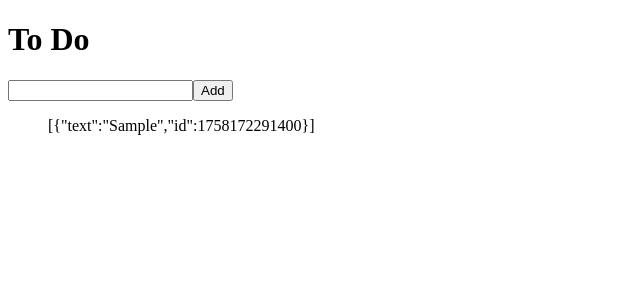
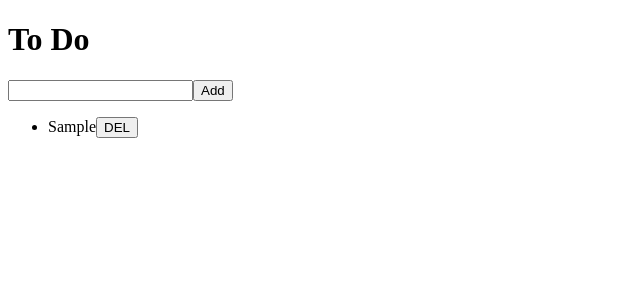
Before and after one commit to ddo0ii/vanila-redux, a React (Create React App) app: page /#/ in a window 1280 px wide. Both pictures are taken after typing "Sample" into the empty fields and a click on the button "Add". Shown: the top 300 px of the page, without its empty margins (0-640 px from the left). Built offline with nearby package versions, Linux system fonts and the light colour scheme.

Commit message:
feat: 3.4 Deleting To Do

```diff
--- a/src/routes/Home.js
+++ b/src/routes/Home.js
@@ -1,6 +1,7 @@
 import React, { useState } from "react";
 import { connect } from "react-redux";
 import { actionCreators } from "../store";
+import ToDo from "../routes/ToDo";
 
 const Home = ({ toDos, addToDo }) => {
   const [text, setText] = useState("")
@@ -21,7 +22,7 @@
       <button>Add</button>
     </form>
     <ul>
-      {JSON.stringify(toDos)}
+      {toDos.map(toDo => <ToDo {...toDo} key={toDo.id}/>)}
     </ul>
   </>
 }
--- /dev/null
+++ b/src/routes/ToDo.js
@@ -0,0 +1,20 @@
+import React from "react";
+import { connect } from "react-redux";
+import { actionCreators } from "../store";
+
+const ToDo = ({ text, onBtnClick }) => {
+  return (
+    <li>
+      {text}
+      <button onClick={onBtnClick}>DEL</button>
+    </li>
+  )
+}
+
+function mapDispatchToProps(dispatch, ownProps) {
+  return {
+    onBtnClick: () => dispatch(actionCreators.deleteToDo(parseInt(ownProps.id)))
+  }
+}
+
+export default connect(null, mapDispatchToProps)(ToDo);
--- a/src/store.js
+++ b/src/store.js
@@ -8,7 +8,7 @@
 }
 
 const deleteToDo = id => {
-  return { type: DELETE, id }
+  return { type: DELETE, id: parseInt((id)) }
 }
 
 const reducer = (state = [], action) => {
@@ -16,7 +16,7 @@
     case ADD:
       return [{ text: action.text, id: Date.now() }, ...state];
     case DELETE:
-      return state.filter(toDo => toDo !== action.id);
+      return state.filter(toDo => toDo.id !== action.id);
     default:
       return state;
   }
```
